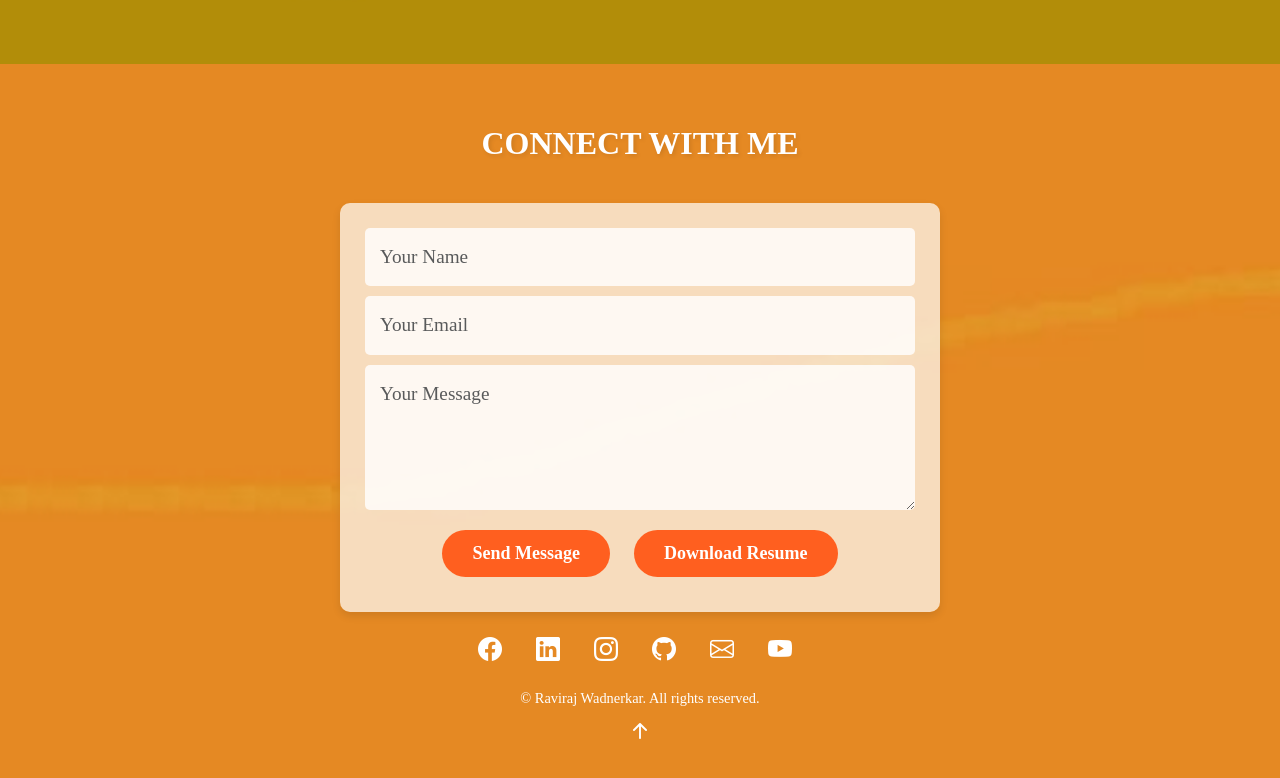
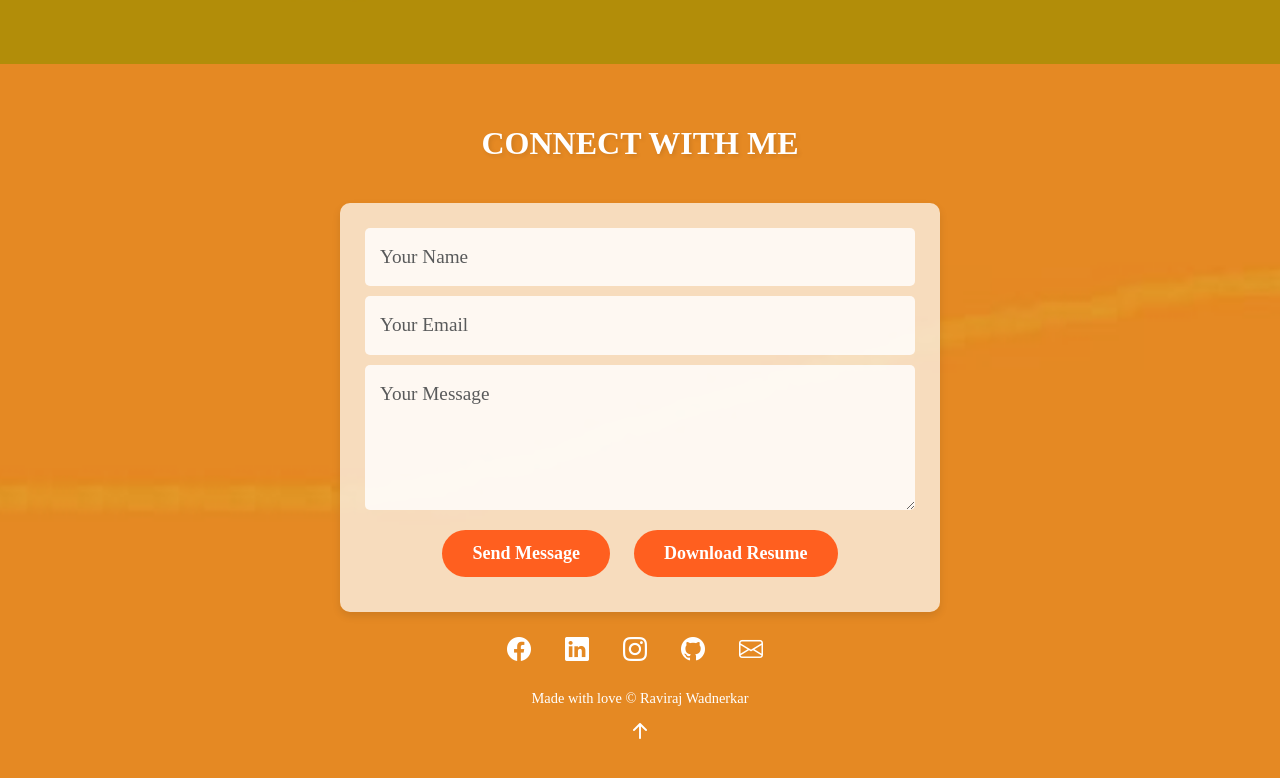
Before and after one commit to RavirajWadnerkar/ravirajwadnerkar.github.io, a plain HTML site: page index.html in a window 1280 px wide. Shown: the part 3988-4766 px from the top of the page. Drawn offline with nearby package versions, Linux system fonts and the light colour scheme; files whose address does not match are found by name; a web font is replaced by a local one.

Commit message:
Updates in index.html icons

```diff
--- a/index.html
+++ b/index.html
@@ -364,10 +364,10 @@
         <a href="https://instagram.com/r_square0311"><i class="bi bi-instagram"></i></a>
         <a href="https://github.com/RavirajWadnerkar"><i class="bi bi-github"></i></a>
         <a href="mailto:ravirajtushar.wadnerkar@sjsu.edu"><i class="bi bi-envelope"></i></a>
-        <a href="https://youtu.be/" target="_blank"><i class="bi bi-youtube"></i></a> <!-- YouTube Icon -->
       </div>
       <ul class="copyright list-inline mb-0">
-        <li class="list-inline-item">&copy; Raviraj Wadnerkar. All rights reserved.</li></ul>
+        <li class="list-inline-item">Made with love &copy; Raviraj Wadnerkar</li>
+      </ul>
 
     <!-- Footer -->
     <br>
```
